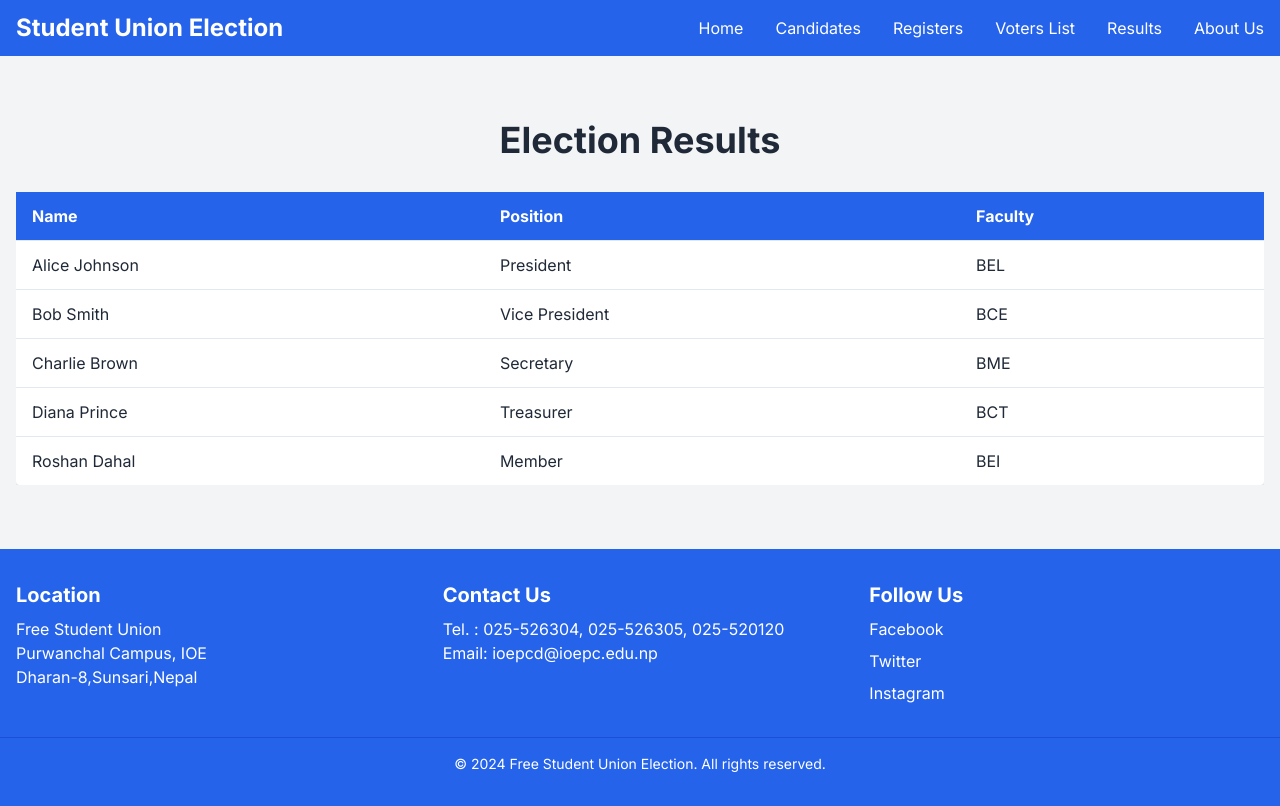
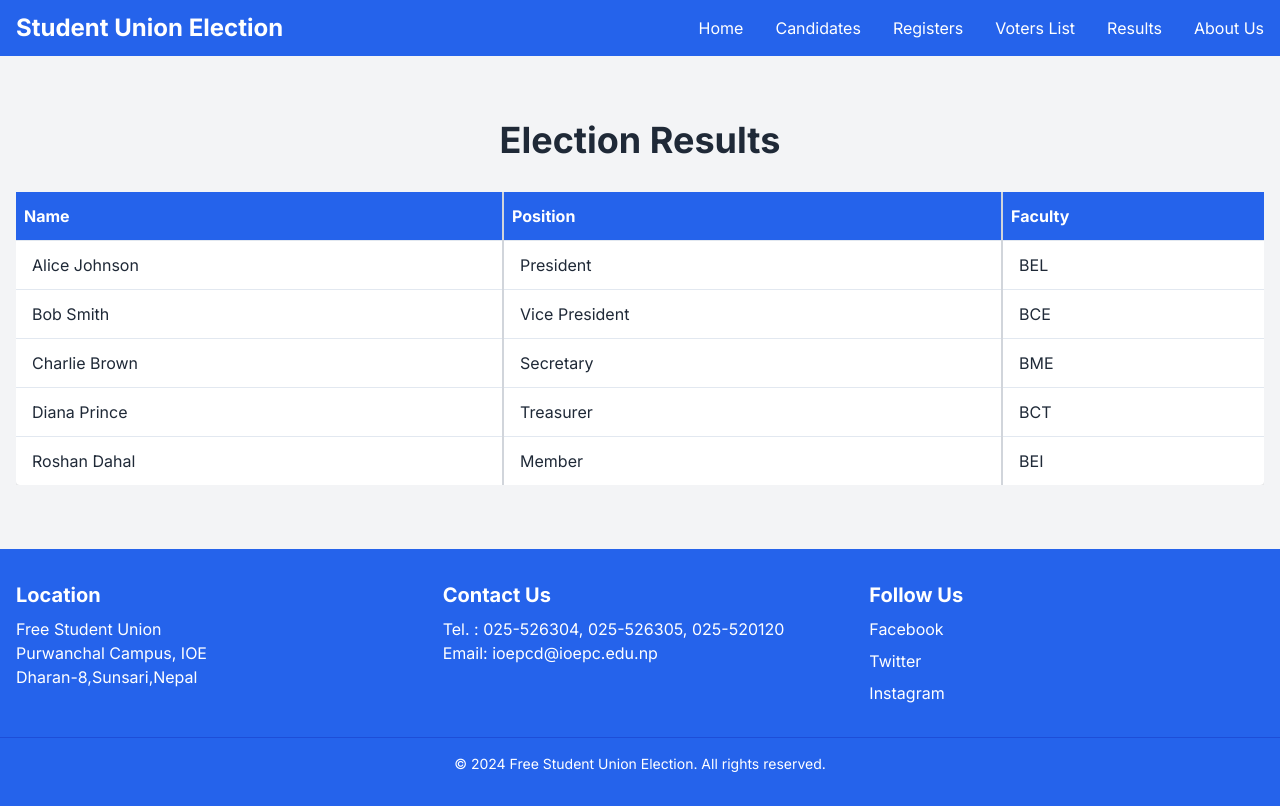
Before and after one commit to Voter-Media/VotingApp_Client, a Next.js app: page /results in a window 1280 px wide. Built offline with nearby package versions, Linux system fonts and the light colour scheme.

Commit message:
voters result front-end completed

```diff
--- a/src/components/shared/results/index.tsx
+++ b/src/components/shared/results/index.tsx
@@ -37,18 +37,18 @@ const ResultsPage= () => {
         <div className="overflow-x-auto">
           <table className="min-w-full bg-white shadow-md rounded">
             <thead>
-              <tr>
-                <th className="text-left py-3 px-2 md:px-4 bg-blue-600 text-white text-xs md:text-base ">Name</th>
-                <th className="text-left py-3 px-2 md:px-4 bg-blue-600 text-white text-xs md:text-base">Position</th>
-                <th className="text-left py-3 px-2 md:px-4 bg-blue-600 text-white text-xs md:text-base">Faculty</th>
+              <tr className='text-left bg-blue-600 text-white text-xs md:text-base '>
+                <th className="py-3 px-2  border-r-2 border-gray-300 ">Name</th>
+                <th className=" py-3 px-2  border-r-2 border-gray-300">Position</th>
+                <th className="py-3 px-2  ">Faculty</th>
               </tr>
             </thead>
             <tbody>
               {electedCandidates.map((candidate, index) => (
-                <tr key={index} className="border-t">
-                  <td className="py-3 px-2 md:px-4 text-xs md:text-base">{candidate.name}</td>
-                  <td className="py-3 px-2 md:px-4 text-xs md:text-base">{candidate.position}</td>
-                  <td className="py-3 px-2 md:px-4 text-xs md:text-base">{candidate.faculty}</td>
+                <tr key={index} className="border-t text-xs md:text-base">
+                  <td className="py-3 px-2 md:px-4 border-r-2 border-gray-300 ">{candidate.name}</td>
+                  <td className="py-3 px-2 md:px-4 border-r-2 border-gray-300">{candidate.position}</td>
+                  <td className="py-3 px-2 md:px-4 ">{candidate.faculty}</td>
                 </tr>
               ))}
             </tbody>
```
